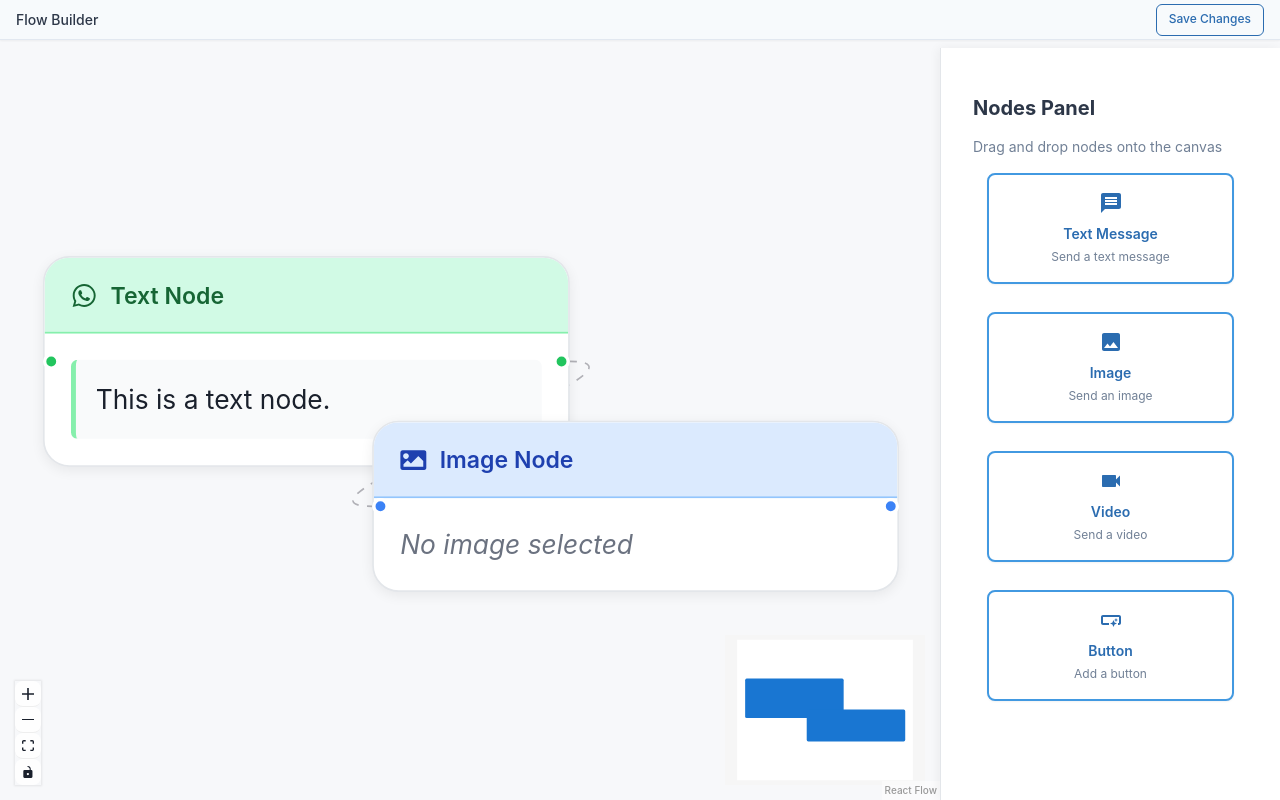
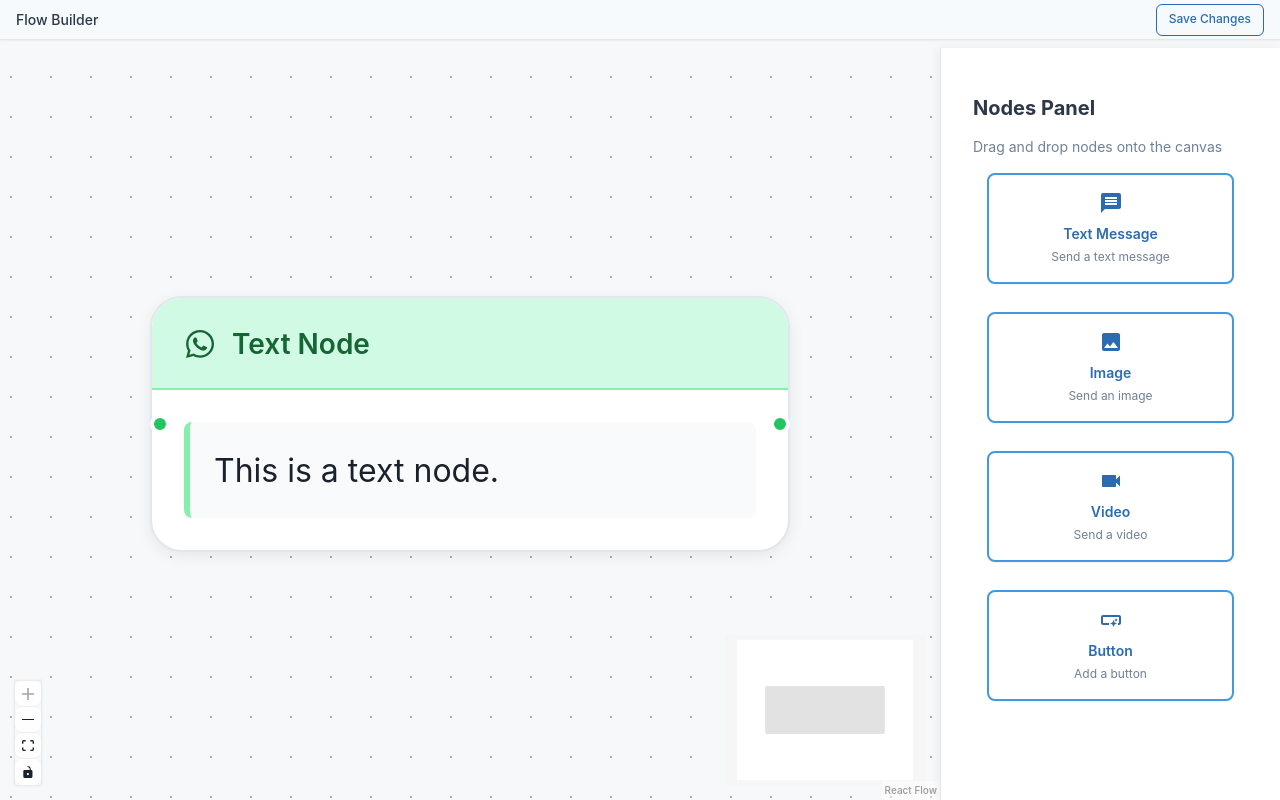
Before and after one commit to Dutt23/flow-builder, a React (Vite) app: page / in a window 1280 px wide. Built offline with nearby package versions, Linux system fonts and the light colour scheme.

Commit message:
Completed editor and edges

```diff
--- a/package.json
+++ b/package.json
@@ -15,6 +15,7 @@
     "@emotion/styled": "^11.14.1",
     "@xyflow/react": "^12.8.1",
     "framer-motion": "^12.22.0",
+    "lodash.debounce": "^4.0.8",
     "react": "^19.1.0",
     "react-dom": "^19.1.0",
     "react-icons": "^5.5.0"
--- a/src/components/FlowCanvas.jsx
+++ b/src/components/FlowCanvas.jsx
@@ -14,17 +14,42 @@ import CustomNode from './CustomNode';
 
 const nodeTypes = { customNode: CustomNode };
 
-function FlowCanvasInner({ nodes: initialNodes = [], edges: initialEdges = [], setSelectedNode }) {
+function FlowCanvasInner({
+  nodes: propNodes = [],
+  edges: propEdges = [],
+  setSelectedNode,
+  onNodesChange: onNodesChangeProp,
+  onEdgesChange: onEdgesChangeProp,
+  onConnect: onConnectProp
+}) {
   const [reactFlowInstance, setReactFlowInstance] = useState(null);
-  const [nodes, setNodes, onNodesChange] = useNodesState(initialNodes);
-  const [edges, setEdges, onEdgesChange] = useEdgesState(initialEdges);
+  const [nodes, setNodes, onNodesChangeLocal] = useNodesState(propNodes);
+  const [edges, setEdges, onEdgesChangeLocal] = useEdgesState(propEdges);
+  const reactFlowWrapper = useRef(null);
 
-  // Update nodes and edges when initial data changes
+  // Sync local state with props
   useEffect(() => {
-    setNodes(initialNodes);
-    setEdges(initialEdges);
-  }, [initialNodes, initialEdges, setNodes, setEdges]);
-  const reactFlowWrapper = useRef(null);
+    setNodes(propNodes);
+  }, [propNodes, setNodes]);
+
+  useEffect(() => {
+    setEdges(propEdges);
+  }, [propEdges, setEdges]);
+
+  // Combine local and parent handlers
+  const onNodesChange = useCallback((changes) => {
+    onNodesChangeLocal(changes);
+    if (onNodesChangeProp) onNodesChangeProp(changes);
+  }, [onNodesChangeProp, onNodesChangeLocal]);
+
+  const onEdgesChange = useCallback((changes) => {
+    onEdgesChangeLocal(changes);
+    if (onEdgesChangeProp) onEdgesChangeProp(changes);
+  }, [onEdgesChangeProp, onEdgesChangeLocal]);
+
+  const onConnect = useCallback((params) => {
+    if (onConnectProp) onConnectProp(params);
+  }, [onConnectProp]);
 
   // Listen for selection changes
   const onSelectionChange = useCallback(({ nodes: selectedNodes }) => {
@@ -33,8 +58,7 @@ function FlowCanvasInner({ nodes: initialNodes = [], edges: initialEdges = [], s
     }
   }, [setSelectedNode]);
 
-  const onDrop = useCallback(
-    (event) => {
+  const onDrop = useCallback((event) => {
     event.preventDefault();
     const reactFlowBounds = reactFlowWrapper.current.getBoundingClientRect();
     const nodeData = event.dataTransfer.getData('application/reactflow');
@@ -43,33 +67,33 @@ function FlowCanvasInner({ nodes: initialNodes = [], edges: initialEdges = [], s
     const { type, data } = JSON.parse(nodeData);
 
     // Get the drop position relative to the React Flow container
-      const position = {
+    const position = reactFlowInstance.screenToFlowPosition({
       x: event.clientX - reactFlowBounds.left,
       y: event.clientY - reactFlowBounds.top,
+    });
+
+    const newNode = {
+      id: `${type}-${Date.now()}`,
+      type: 'customNode',
+      position,
+      data: {
+        ...data,
+        type,
+        label: data?.label || type.charAt(0).toUpperCase() + type.slice(1)
+      }
     };
 
-      // Create a new node with the calculated position
-      const newNode = {
-        id: `${type}-${+new Date()}`,
-        type: 'customNode',
-        position: {
-          x: position.x / (reactFlowInstance?.getZoom() || 1) - (reactFlowInstance?.getViewport().x || 0),
-          y: position.y / (reactFlowInstance?.getZoom() || 1) - (reactFlowInstance?.getViewport().y || 0)
-        },
-        data: {
-          ...data,
-          type, // Store the node type for rendering
-        },
-      };
-      setNodes((nds) => nds.concat(newNode));
-    },
-    [setNodes, reactFlowInstance]
-  );
+    // Update local state
+    setNodes(nds => [...nds, newNode]);
 
-  const onConnect = useCallback(
-    (params) => setEdges((eds) => addEdge(params, eds)),
-    [setEdges]
-  );
+    // Notify parent
+    if (onNodesChangeProp) {
+      onNodesChangeProp([{ type: 'add', item: newNode }]);
+    }
+
+    // Select the new node
+    setSelectedNode(newNode);
+  }, [reactFlowInstance, setNodes, setSelectedNode, onNodesChangeProp]);
 
   const onDragOver = useCallback((event) => {
     event.preventDefault();
@@ -77,38 +101,33 @@ function FlowCanvasInner({ nodes: initialNodes = [], edges: initialEdges = [], s
   }, []);
 
   return (
-    <div ref={reactFlowWrapper} style={{ width: '100%', height: '100%', position: 'absolute', top: 0, left: 0, right: 0, bottom: 0 }}>
+    <div className="reactflow-wrapper" ref={reactFlowWrapper} style={{ height: '100%', width: '100%' }}>
       <ReactFlow
         nodes={nodes}
         edges={edges}
         onNodesChange={onNodesChange}
         onEdgesChange={onEdgesChange}
         onConnect={onConnect}
-        nodeTypes={nodeTypes}
-        onSelectionChange={onSelectionChange}
+        onInit={setReactFlowInstance}
         onDrop={onDrop}
         onDragOver={onDragOver}
-        onInit={setReactFlowInstance}
+        onNodeClick={(_, node) => setSelectedNode(node)}
+        onSelectionChange={onSelectionChange}
+        nodeTypes={nodeTypes}
         fitView
-        style={{ width: '100%', height: '100%' }}
-        defaultViewport={{ x: 0, y: 0, zoom: 1 }}
       >
-        <Background color="#f7f8fa" gap={32} />
+        <MiniMap />
         <Controls />
-        <MiniMap nodeColor={() => '#1976d2'} />
+        <Background />
       </ReactFlow>
     </div>
   );
 }
 
-export default function FlowCanvas({ nodes = [], edges = [], setSelectedNode }) {
+export default function FlowCanvas(props) {
   return (
     <ReactFlowProvider>
-       <FlowCanvasInner
-        nodes={nodes}
-        edges={edges}
-        setSelectedNode={setSelectedNode}
-      />
+      <FlowCanvasInner {...props} />
     </ReactFlowProvider>
   );
 }
--- a/src/components/NodesPanel.jsx
+++ b/src/components/NodesPanel.jsx
@@ -4,7 +4,7 @@ import SelectedNodeMessage from './SelectedNodeMessage';
 import NodeItem from './NodeItem';
 import nodeTypesData from '../data/nodeTypes.json';
 
-export default function NodesPanel({ selectedNode, onNodeDeselect }) {
+export default function NodesPanel({ selectedNode, onNodeDeselect, onNodeUpdate }) {
   const [nodeTypes, setNodeTypes] = useState([]);
 
   useEffect(() => {
@@ -25,7 +25,7 @@ export default function NodesPanel({ selectedNode, onNodeDeselect }) {
       <SelectedNodeMessage
         node={selectedNode}
         onBack={onNodeDeselect}
-        onNodeUpdate={onNodeDeselect} // Pass the update handler
+        onNodeUpdate={onNodeUpdate}
       />
     );
   }
--- a/src/components/editors/TextNodeEditor.jsx
+++ b/src/components/editors/TextNodeEditor.jsx
@@ -1,23 +1,43 @@
 import { Textarea, VStack, Text } from '@chakra-ui/react';
+import { useState, useEffect, useCallback } from 'react';
+import { debounce } from 'lodash';
 
 export default function TextNodeEditor({ node, onUpdate }) {
-  const handleTextChange = (e) => {
+  const [text, setText] = useState(node?.data?.text || '');
+
+  // Update local state when node prop changes
+  useEffect(() => {
+    setText(node?.data?.text || '');
+  }, [node?.data?.text]);
+
+  // Create debounced update function
+  // eslint-disable-next-line react-hooks/exhaustive-deps
+  const debouncedUpdate = useCallback(
+    debounce((newText) => {
       if (onUpdate) {
         onUpdate({
           ...node,
           data: {
             ...node.data,
-          text: e.target.value
+            text: newText
           }
         });
       }
+    }, 300), // 300ms debounce delay
+    [node, onUpdate]
+  );
+
+  const handleTextChange = (e) => {
+    const newText = e.target.value;
+    setText(newText);
+    debouncedUpdate(newText);
   };
 
   return (
     <VStack spacing={4} align="stretch">
       <Text fontSize="sm" fontWeight="medium">Message</Text>
       <Textarea
-        value={node.data.text || ''}
+        value={text}
         onChange={handleTextChange}
         placeholder="Enter your message..."
         minH="120px"
--- a/src/data/initialFlowData.js
+++ b/src/data/initialFlowData.js
@@ -8,23 +8,10 @@ export const initialNodes = [
       label: 'Text Node',
       text: 'This is a text node.'
     },
-  },
-  {
-    id: '2',
-    type: 'customNode',
-    position: { x: 300, y: 200 },
-    data: {
-      type: 'image',
-      label: 'Image Node',
-      src: '',
-      alt: 'Image description'
-    },
   }
 ];
 
-export const initialEdges = [
-  { id: 'e1-2', source: '1', target: '2', animated: true },
-];
+export const initialEdges = [];
 
 // Mock API function to simulate data fetching
 const fetchInitialFlowData = () => {
--- a/src/pages/Flow.jsx
+++ b/src/pages/Flow.jsx
@@ -1,5 +1,6 @@
-import React, { useState, useEffect } from 'react';
+import React, { useState, useEffect, useCallback } from 'react';
 import { Flex, Box, Spinner } from '@chakra-ui/react';
+import { applyNodeChanges, applyEdgeChanges, addEdge } from '@xyflow/react';
 import FlowCanvas from '../components/FlowCanvas';
 import NodesPanel from '../components/NodesPanel';
 import Header from '../components/Header';
@@ -31,6 +32,46 @@ export default function App() {
     setSelectedNode(null);
   };
 
+  const handleNodesChange = useCallback((changes) => {
+    setFlowData(prev => ({
+      ...prev,
+      nodes: applyNodeChanges(changes, prev.nodes)
+    }));
+  }, []);
+
+  const handleEdgesChange = useCallback((changes) => {
+    setFlowData(prev => ({
+      ...prev,
+      edges: applyEdgeChanges(changes, prev.edges)
+    }));
+  }, []);
+
+  const handleConnect = useCallback((connection) => {
+    setFlowData(prev => ({
+      ...prev,
+      edges: addEdge(connection, prev.edges)
+    }));
+  }, []);
+
+  const handleNodeUpdate = useCallback((updatedNode) => {
+    setFlowData(prev => ({
+      ...prev,
+      nodes: prev.nodes.map(node =>
+        node.id === updatedNode.id ? {
+          ...node,
+          data: { ...updatedNode.data }
+        } : node
+      )
+    }));
+
+    if (selectedNode && selectedNode.id === updatedNode.id) {
+      setSelectedNode(prev => ({
+        ...prev,
+        data: { ...updatedNode.data }
+      }));
+    }
+  }, [selectedNode]);
+
   if (isLoading) {
     return (
       <Flex justify="center" align="center" height="100vh">
@@ -39,6 +80,7 @@ export default function App() {
     );
   }
 
+  console.log(flowData)
   return (
     <Flex direction="column" height="100vh" width="100vw" bg="#f7f8fa" overflow="hidden">
       <Header />
@@ -55,6 +97,9 @@ export default function App() {
             nodes={flowData.nodes}
             edges={flowData.edges}
             setSelectedNode={setSelectedNode}
+            onNodesChange={handleNodesChange}
+            onEdgesChange={handleEdgesChange}
+            onConnect={handleConnect}
           />
         </Box>
 
@@ -73,6 +118,7 @@ export default function App() {
               <NodesPanel
                 selectedNode={selectedNode}
                 onNodeDeselect={handleNodeDeselect}
+                onNodeUpdate={handleNodeUpdate}
               />
             </Box>
           </Box>
```
Also changed, not shown: 1 other file (tests, documents, lock files or other folders). Lines whose indentation alone changed are shown as unchanged.
